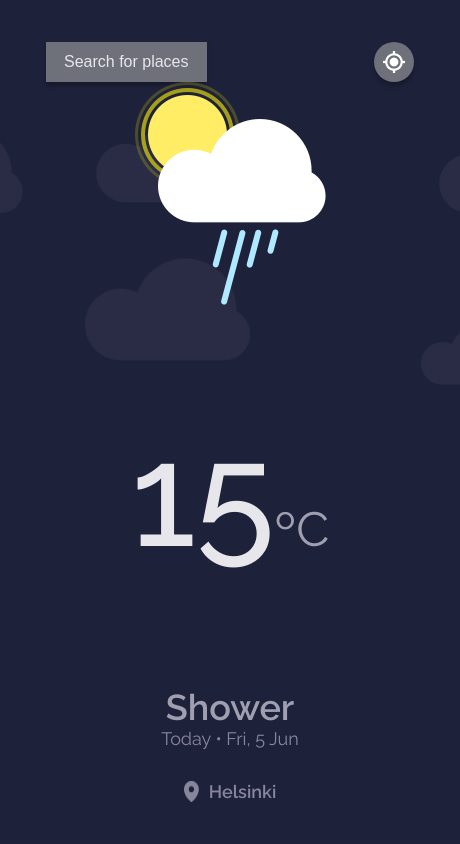
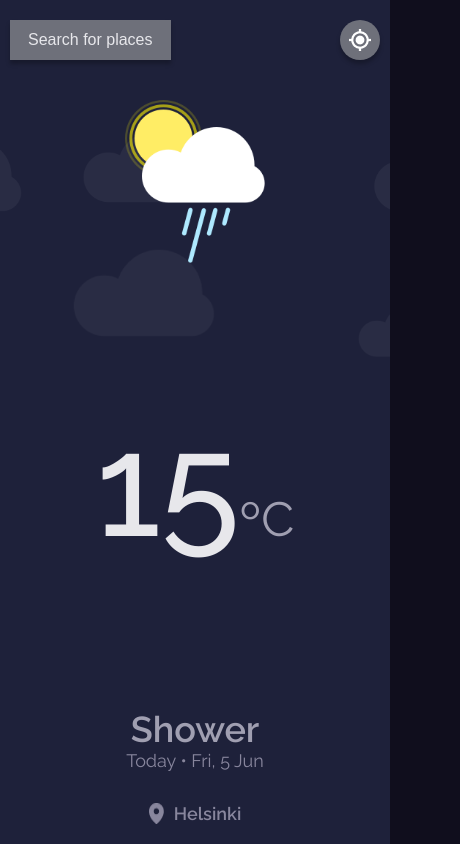
Before and after one commit to baltazarparra/weather, a Next.js app: page / in a window 390 px wide. Shown: the top 844 px of the page, 460 px wide, since content can reach past the window. Built offline with nearby package versions, Linux system fonts and the light colour scheme.

Commit message:
feat[w-05]: refine responsive layout

```diff
--- a/src/components/CardList/styles.ts
+++ b/src/components/CardList/styles.ts
@@ -5,12 +5,25 @@ export const Container = styled.div`
   display: flex;
   flex-direction: column;
   align-items: flex-end;
+
+  @media (max-width: 996px) {
+    padding: 2rem;
+  }
 `
 
 export const List = styled.ul`
   display: flex;
   flex-wrap: wrap;
   justify-content: flex-start;
+
+  @media (max-width: 1290px) {
+    justify-content: center;
+  }
+
+  @media (max-width: 450px) {
+    justify-content: center;
+    align-items: center;
+  }
 `
 
 export const Item = styled.li`
@@ -20,10 +33,14 @@ export const Item = styled.li`
   &:last-child {
     margin-right: 0;
   }
+
+  @media (max-width: 450px) {
+    margin: 1rem;
+  }
 `
 
 export const Degrees = styled.span`
-  background-color: white;
+  background-color: #e7e7eb;
   margin-bottom: 6.6rem;
   border-radius: 100%;
   height: 4rem;
@@ -33,4 +50,8 @@ export const Degrees = styled.span`
   align-items: center;
   font-weight: 700;
   font-size: 1.8rem;
+
+  @media (max-width: 450px) {
+    margin-bottom: 2rem;
+  }
 `
--- a/src/components/Hero/styles.ts
+++ b/src/components/Hero/styles.ts
@@ -8,7 +8,7 @@ const slide = keyframes`
 
 export const Container = styled.div`
   position: relative;
-  max-width: 460px;
+  max-width: 46rem;
   background-color: #1e213a;
   height: 100vh;
   color: #e7e7eb;
@@ -16,6 +16,10 @@ export const Container = styled.div`
   flex-direction: column;
   justify-content: center;
   align-items: center;
+
+  @media (max-width: 888px) {
+    max-width: 100%;
+  }
 `
 
 export const Main = styled.main`
@@ -24,15 +28,24 @@ export const Main = styled.main`
   justify-content: space-between;
   align-items: center;
   height: 100vh;
-  padding: 42px 0;
+  padding: 4.2rem 0;
   overflow: hidden;
+
+  @media (max-width: 450px) {
+    padding: 2rem 0;
+  }
 `
 
 export const Header = styled.header`
   display: flex;
   width: 100%;
   justify-content: space-between;
-  padding: 0 46px;
+  padding: 0 4.6rem;
+
+  @media (max-width: 450px) {
+    padding: 0 1rem;
+    margin-bottom: 4rem;
+  }
 `
 
 export const SearchButton = styled.button`
@@ -44,6 +57,12 @@ export const SearchButton = styled.button`
   background-color: #6e707a;
   box-shadow: 0px 4px 4px rgba(0, 0, 0, 0.25);
   cursor: pointer;
+  transition: 0.3s;
+
+  &:hover {
+    box-shadow: 4px 12px 8px rgba(0, 0, 0, 0.5);
+    transform: translateY(-0.2rem);
+  }
 `
 
 export const LocationButton = styled.button`
@@ -70,12 +89,22 @@ export const WeatherBox = styled.section`
   background-size: 120%;
   background-repeat: repeat-x;
   animation: ${slide} 200s linear infinite forwards;
+
+  @media (max-width: 888px) {
+    width: 100vw;
+  }
 `
 
 export const WeatherImage = styled.div`
   display: flex;
   justify-content: center;
-  width: 234px;
+  width: 23.4rem;
+
+  @media (max-width: 450px) {
+    img {
+      width: 14rem;
+    }
+  }
 `
 export const WeatherData = styled.div`
   display: flex;
@@ -133,6 +162,10 @@ export const Search = styled.div`
   background-color: #1e213a;
   padding: 2em 4.6rem 4.6rem;
   text-align: right;
+
+  @media (max-width: 450px) {
+    padding: 2em;
+  }
 `
 
 export const CloseButton = styled.button`
@@ -142,11 +175,21 @@ export const CloseButton = styled.button`
   font-size: 2.8rem;
   cursor: pointer;
   margin-bottom: 4rem;
+  transform-origin: center;
+  transition: 0.3s;
+
+  &:hover {
+    transform: rotate(-90deg);
+  }
 `
 
 export const SearchBox = styled.div`
   display: flex;
   justify-content: space-between;
+
+  @media (max-width: 890px) {
+    justify-content: center;
+  }
 `
 
 export const SearchInput = styled.input`
@@ -158,6 +201,11 @@ export const SearchInput = styled.input`
   color: #e7e7eb;
   font-size: 1.6rem;
   border-radius: 0;
+
+  @media (max-width: 890px) {
+    width: 20rem;
+    margin-right: 2rem;
+  }
 
   ::placeholder {
     color: #616475;
--- a/src/styles/app.ts
+++ b/src/styles/app.ts
@@ -2,6 +2,10 @@ import styled from 'styled-components'
 
 export const Container = styled.div`
   display: flex;
+
+  @media (max-width: 888px) {
+    flex-direction: column;
+  }
 `
 
 export const Main = styled.main`
@@ -12,6 +16,11 @@ export const Main = styled.main`
   width: 100%;
   height: 100vh;
   overflow-y: scroll;
+
+  @media (max-width: 888px) {
+    overflow-y: auto;
+    height: auto;
+  }
 `
 
 export const Footer = styled.footer`
```
Also changed, not shown: src/components/Highlights/styles.ts (+35 -0 lines), 1 other file (tests, documents, lock files or other folders).
